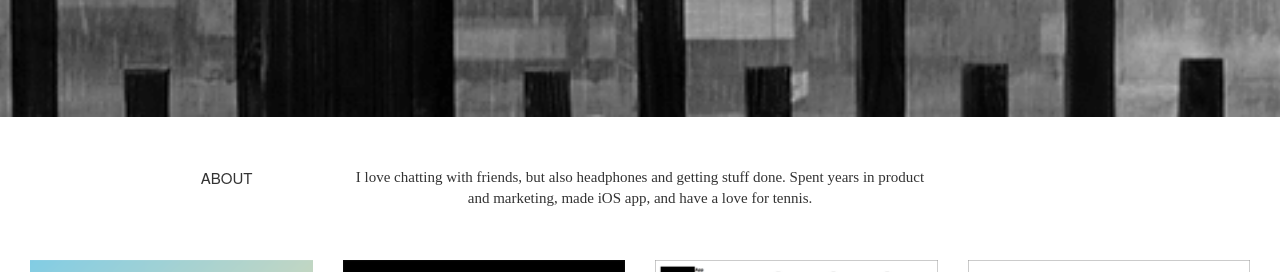
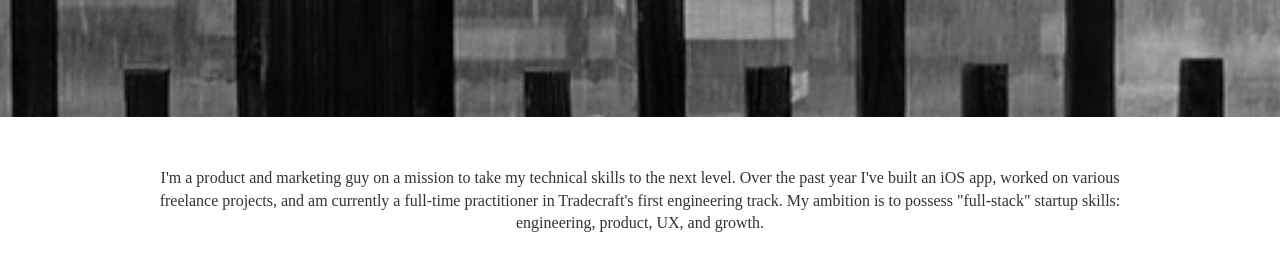
Before and after one commit to thedonniew/redhurley.github.io, a plain HTML site: page index.html in a window 1280 px wide. Shown: the part 452-724 px from the top of the page. Drawn offline with nearby package versions, Linux system fonts and the light colour scheme.

Commit message:
updated intro paragraph

```diff
--- a/css/main.css
+++ b/css/main.css
@@ -66,7 +66,7 @@ body {
 #about {
 	text-align: left;
 	font-family: "HelveticaNeue-Light";
-	font-size: 15px;
+	font-size: 16px;
 	padding: 50px 20px 40px 20px;
 }
 
@@ -169,7 +169,7 @@ body {
 }
 .view p {
     font-family: "HelveticaNeue";
-    font-size: 14px;
+    font-size: 13px;
     position: relative;
     color: #fff;
     padding: 10px 20px 20px;
--- a/index.html
+++ b/index.html
@@ -101,12 +101,12 @@
 			<div class="col-md-1">
 			</div>
 
-		  	<div class="section-title col-md-2">
+<!-- 		  	<div class="section-title col-md-2">
 		  	ABOUT
-		  	</div>
+		  	</div> -->
 
-		  	<div id="intro" class="col-md-6">
-				I love chatting with friends, but also headphones and getting stuff done. Spent years in product and marketing, made iOS app, and have a love for tennis.
+		  	<div id="intro" class="col-md-10">
+				I'm a product and marketing guy on a mission to take my technical skills to the next level. Over the past year I've built an iOS app, worked on various freelance projects, and am currently a full-time practitioner in Tradecraft's first engineering track. My ambition is to possess "full-stack" startup skills: engineering, product, UX, and growth.
 		  	</div>
 		</div>
 	</div>
```
